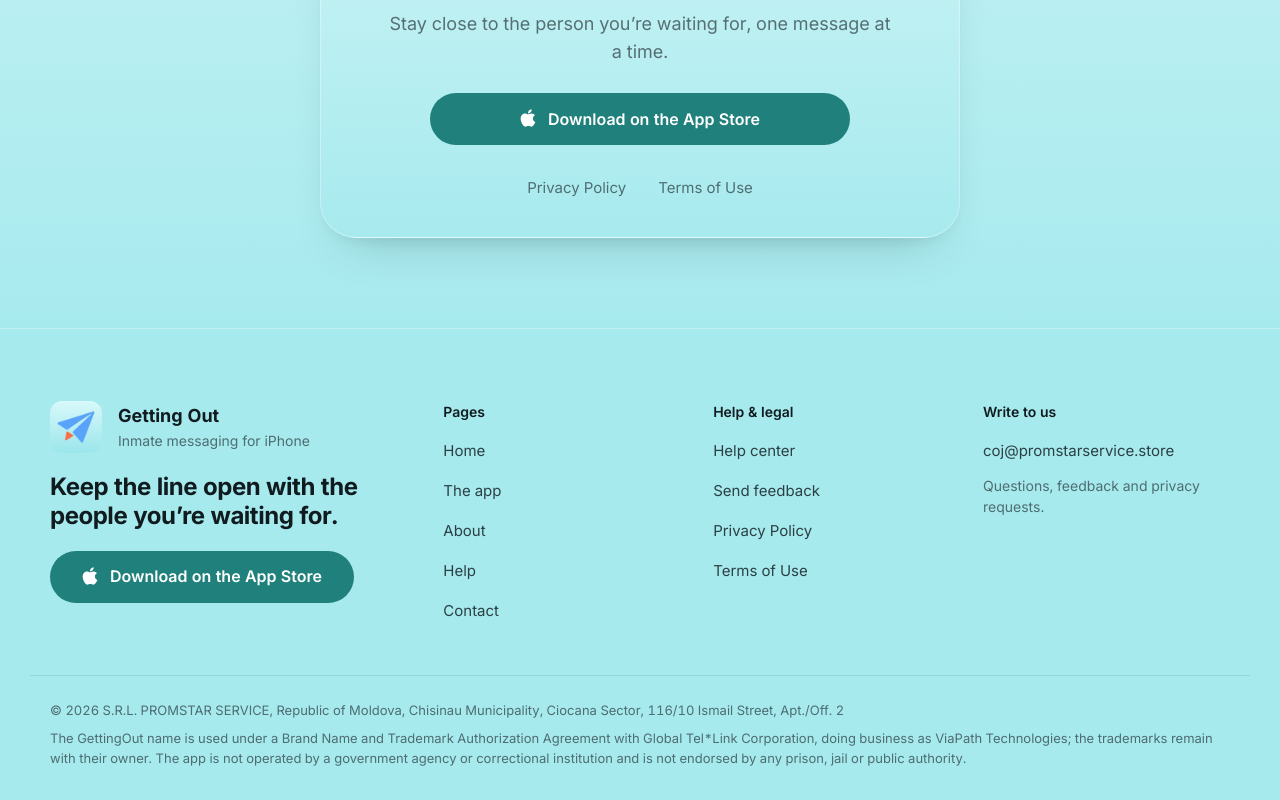
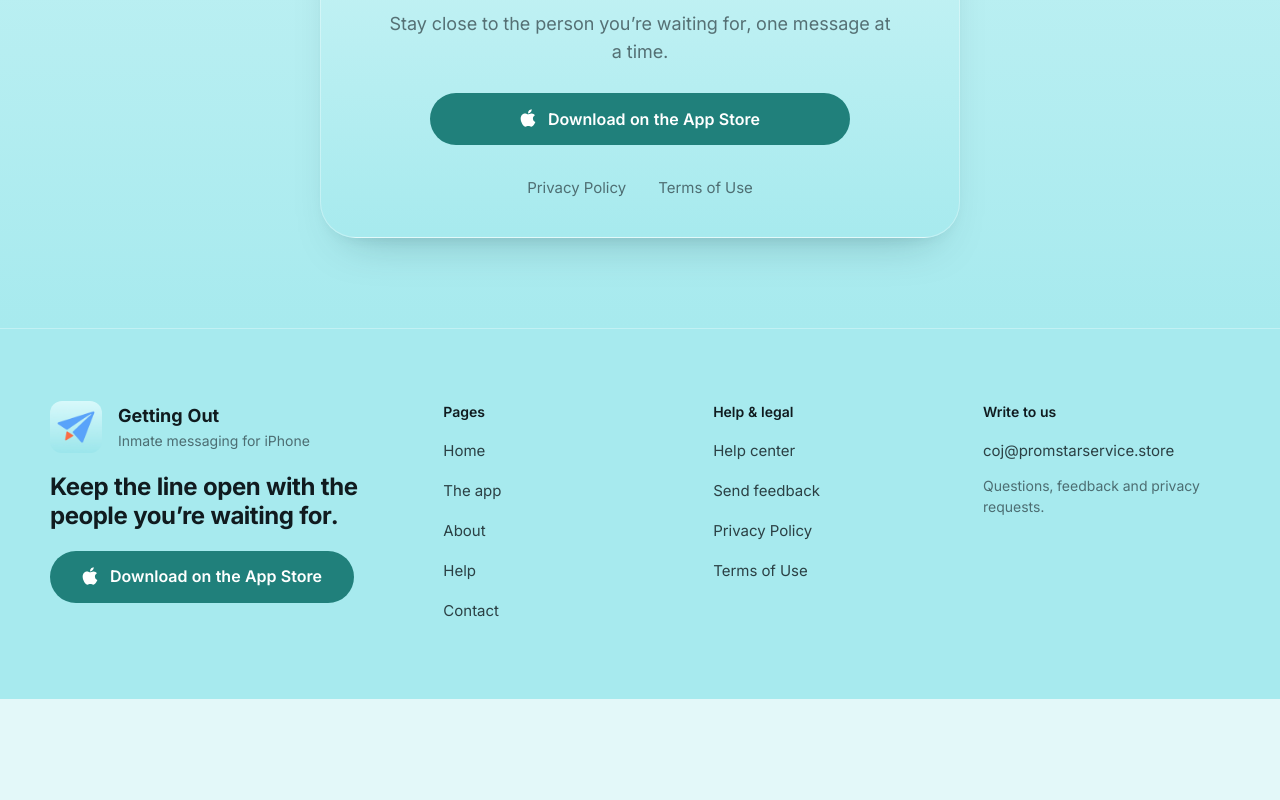
Before and after one commit to norin-web/GTLO2, a React (Vite) app: page / in a window 1280 px wide. Shown: the part 5936-6736 px from the top of the page. After the commit the page ends 6635 px from the top, so only its background shows below. Built offline with nearby package versions, Linux system fonts and the light colour scheme.

Commit message:
Remove the copyright and trademark lines from the footer

```diff
--- a/src/app/components/Footer.tsx
+++ b/src/app/components/Footer.tsx
@@ -41,11 +41,6 @@ export default function Footer() {
           <span className="footer__hint">Questions, feedback and privacy requests.</span>
         </div>
       </div>
-
-      <div className="container footer__legal">
-        <p>© {site.year} {site.operator}, {site.address}</p>
-        <p>{site.disclaimer}</p>
-      </div>
     </footer>
   );
 }
--- a/src/app/content/site.ts
+++ b/src/app/content/site.ts
@@ -5,13 +5,9 @@ export const site = {
   brand: "Getting Out",
   category: "Inmate messaging for iPhone",
   email: "coj@promstarservice.store",
-  year: new Date().getFullYear(),
   // Name and address as in the Privacy Policy / Terms (2026-10-24). App Store seller: "PROMSTAR SERVICE, SRL".
   operator: "S.R.L. PROMSTAR SERVICE",
   address: "Republic of Moldova, Chisinau Municipality, Ciocana Sector, 116/10 Ismail Street, Apt./Off. 2",
-  // follows Terms §8–9 and Privacy §10
-  disclaimer:
-    "The GettingOut name is used under a Brand Name and Trademark Authorization Agreement with Global Tel*Link Corporation, doing business as ViaPath Technologies; the trademarks remain with their owner. The app is not operated by a government agency or correctional institution and is not endorsed by any prison, jail or public authority.",
 };
 
 export const app = {
--- a/src/styles/index.css
+++ b/src/styles/index.css
@@ -430,7 +430,7 @@ ul, ol { padding: 0; list-style: none; }
 .notfound { min-height: 60vh; display: grid; align-content: center; }
 
 /* ── Footer: the end of the aqua screen ───────────────────── */
-.footer { background: var(--aqua-bot); color: var(--muted); padding: clamp(48px, 6vw, 72px) 0 32px; border-top: 1px solid var(--edge); }
+.footer { background: var(--aqua-bot); color: var(--muted); padding: clamp(48px, 6vw, 72px) 0; border-top: 1px solid var(--edge); }
 .footer__grid { display: grid; grid-template-columns: minmax(0, 1.6fr) minmax(0, 1fr) minmax(0, 1fr) minmax(0, 1.2fr); gap: var(--col-gap); }
 .footer__brand { display: grid; gap: 20px; justify-items: start; align-content: start; }
 .footer__id { display: flex; gap: 16px; align-items: center; }
@@ -444,6 +444,5 @@ ul, ol { padding: 0; list-style: none; }
 .footer__col a { color: var(--text); min-height: 32px; display: inline-flex; align-items: center; }
 .footer__col a:hover { color: var(--teal-deep); text-decoration: underline; }
 .footer__hint { color: var(--muted); font-size: 14px; }
-.footer__legal { display: grid; gap: 8px; margin-top: 48px; padding-top: 24px; border-top: 1px solid var(--line); font-size: 13px; color: var(--muted); }
 @media (max-width: 960px) { .footer__grid { grid-template-columns: repeat(2, minmax(0, 1fr)); } .footer__brand { grid-column: 1 / -1; } }
 @media (max-width: 520px) { .footer__grid { grid-template-columns: minmax(0, 1fr); } .footer__col a { overflow-wrap: anywhere; } }
```
